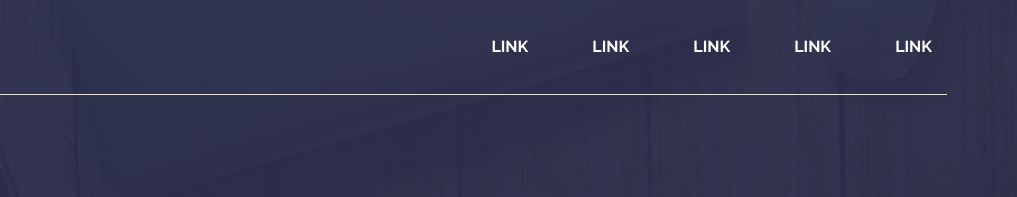
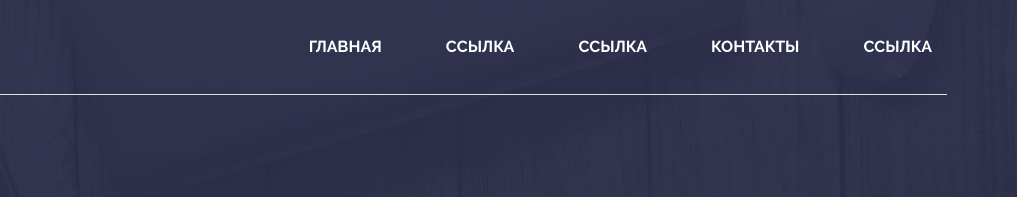
Before and after one commit to Light-Bearing/Light-Bearing.github.io, a plain HTML site: page index.html in a window 1280 px wide. Shown: the top 197 px of the page, 263-1280 px from the left. Drawn offline with Linux system fonts and the light colour scheme.

Commit message:
обновили немного ссылки в главном окне

```diff
--- a/index.html
+++ b/index.html
@@ -37,11 +37,11 @@
 
 					<div class="collapse navbar-collapse navbar-right" id="top_menu">
 						<ul class="menu">
-							<li><a href="#">link</a></li>
-							<li><a href="#">link</a></li>
-							<li><a href="#">link</a></li>
-							<li><a href="#">link</a></li>
-							<li><a href="#">link</a></li>
+							<li><a href="/">Главная</a></li>
+							<li><a href="#">ссылка</a></li>
+							<li><a href="#">ссылка</a></li>
+							<li><a href="#">Контакты</a></li>
+							<li><a href="#">Ссылка</a></li>
 						</ul>
 					</div>
 				</div>
@@ -363,7 +363,7 @@
     <div class="modal-content">
       <div class="modal-header">
         <button type="button" class="close" data-dismiss="modal" aria-label="Close"><span aria-hidden="true">&times;</span></button>
-        <h4 class="modal-title">Download</h4>
+        <h4 class="modal-title">Скачать</h4>
       </div>
       <div class="modal-body">
         <form action="#" id="dlForm">
```
